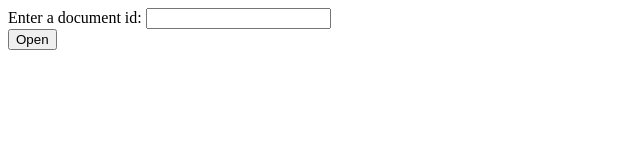
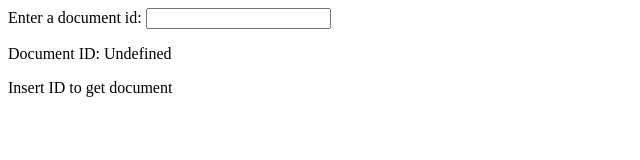
Before and after one commit to PeteyLumpkins/CSE356-M1, a website: page public/index.html in a window 1280 px wide. Shown: the whole page, without its empty margins (0-640 px from the left). Drawn offline with Linux system fonts and the light colour scheme.

Commit message:
Front end can print events, need Quill

```diff
--- a/package.json
+++ b/package.json
@@ -4,7 +4,9 @@
   "description": "Fuck",
   "main": "index.js",
   "scripts": {
-    "build": "npx tsc && cp -R public build"
+    "build": "npx tsc && cp -R public build",
+    "start": "node ./build/index.js",
+    "restart": "npm run build && npm start"
   },
   "repository": {
     "type": "git",
--- a/public/index.html
+++ b/public/index.html
@@ -1,23 +1,52 @@
-<!DOCTYPE html>
-<html lang="en">
+<html>
+  <head>
+    <link rel='stylesheet' href='/stylesheets/style.css' />
+  </head>
+  <body>
+    <form onsubmit="getDocument(); return false;">
+      Enter a document id: <input type="text" id="insertid" required="required">
+      <!-- <input type="button" onclick="getDocument()" value="Submit"> -->
+    </form>
 
-<head>
-    <link rel="stylesheet" type="text/css" href="/style.css">
-</head>
+    <p id="id"></p>
+    <div id="quill"></div>
 
-<body>
-    <form>
-        <label>Enter a document id: </label>
-        <input name="doc" id="doc"></input>
-    </form>
-    <button id="open">Open</button>
-</body>
-<script type="text/javascript">
+  </body>
+  <script>
+    let currID = undefined;
+    let currText = undefined;
+    setID(currID);
+    setText(currText);
 
-    let el = document.getElementById("open");
-    el.onclick = () => {
-        let id = document.getElementById("doc").value;
-        window.location.href = `/api/connect/${id}`;
+    // create web-event connection
+    function getDocument(event) {
+      let insertid = document.getElementById("insertid").value;
+      if (setID(insertid)){
+        currID = insertid;
+        const events = new EventSource("http://localhost:3000/api/connect/" + currID);
+        events.onmessage = (event) => {
+          const parsedData = JSON.parse(event.data);
+          currText = parsedData;
+          setText(currText);
+        };
+      }
     }
-</script>
+
+    // Updates GUI
+    function setID(id) {
+      if (id !== undefined) {
+        document.getElementById("id").innerText = "Document ID: " + id;
+        return id !== currID;
+      } else {
+        document.getElementById("id").innerText = "Document ID: Undefined";
+        return false;
+      }
+    }
+
+    function setText(text) {
+        document.getElementById("quill").innerText = text !== undefined ? text : "Insert ID to get document";
+    }
+
+
+  </script>
 </html>
```
